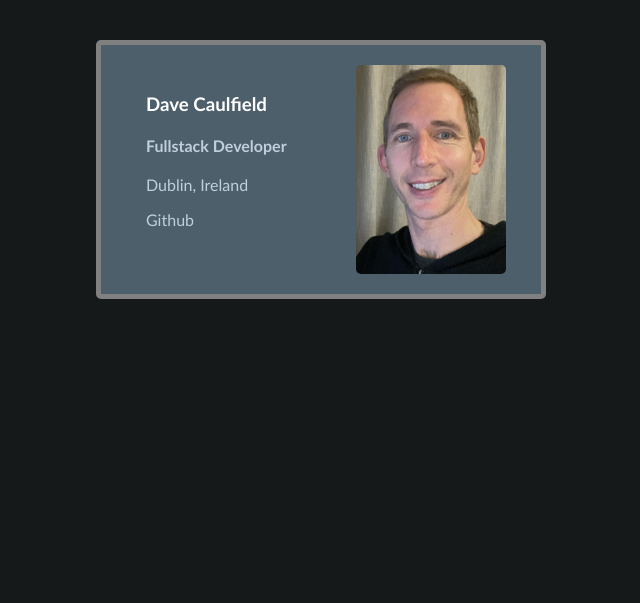
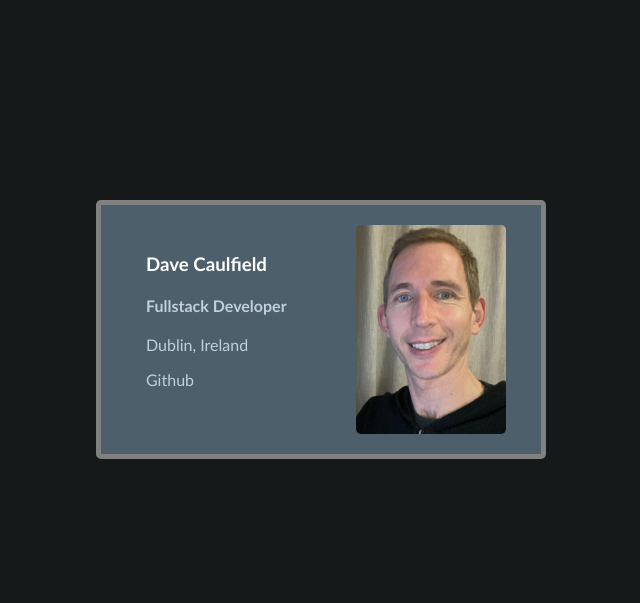
Before and after one commit to DaveCaulfield/business-card, a plain HTML site: page index.html in a window 1280 px wide. Shown: the whole page, without its empty margins (319-959 px from the left). Drawn offline with nearby package versions, Linux system fonts and the light colour scheme.

Commit message:
Update styles.css

```diff
--- a/styles.css
+++ b/styles.css
@@ -5,14 +5,14 @@ body {
     Find a web safe font you like, and add it
     to your card.
     */
-    margin: 40px;
+    margin: 200px;
     font-family: 'Trebuchet MS', 'Lucida Sans Unicode', 'Lucida Grande', 'Lucida Sans', Arial, sans-serif;
     background: #15191A;
 }
 
 .card {
     width: 400px;
-    margin: auto;
+    margin: 0 auto;
     padding: 20px;
     display: flex;
     justify-content: space-around;
```
